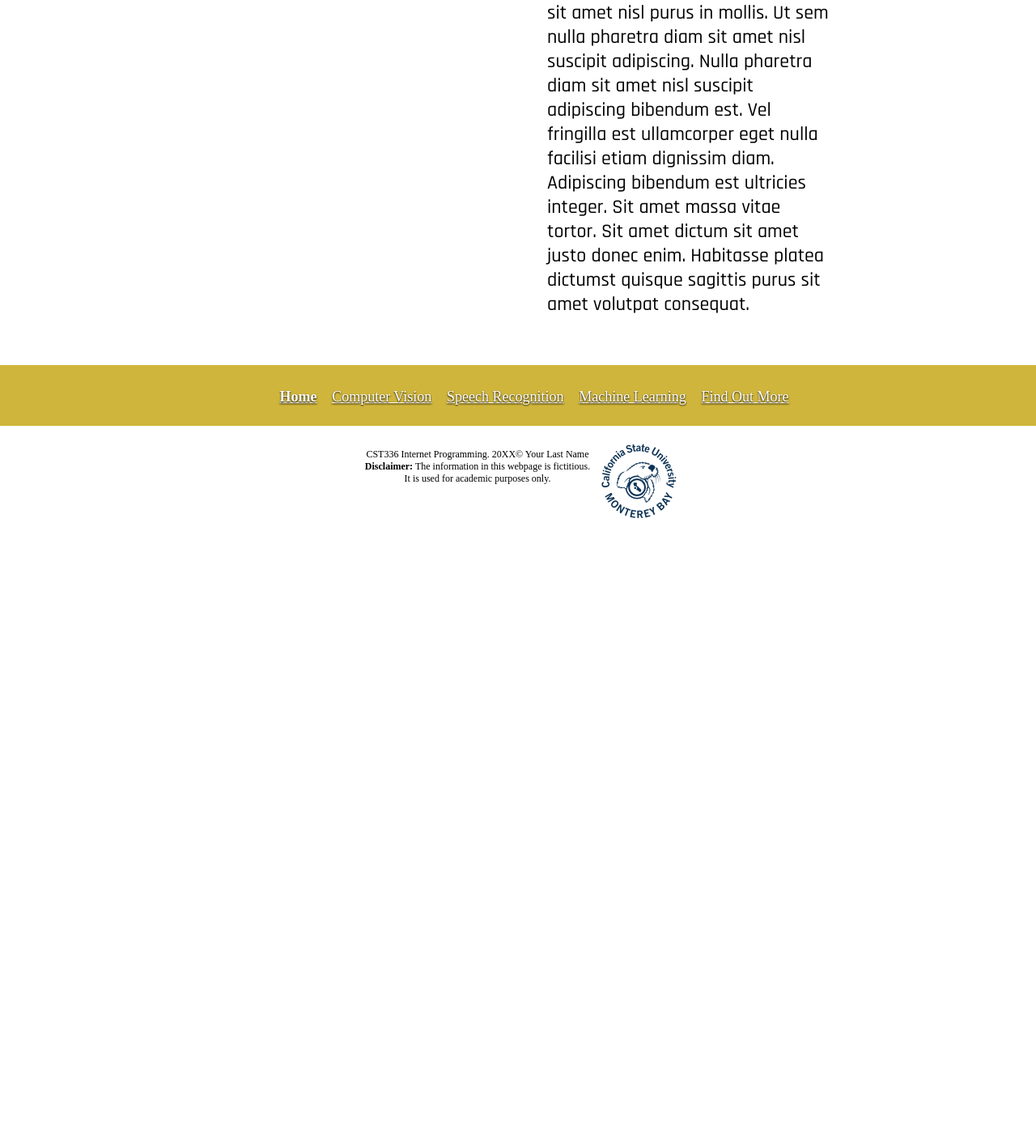
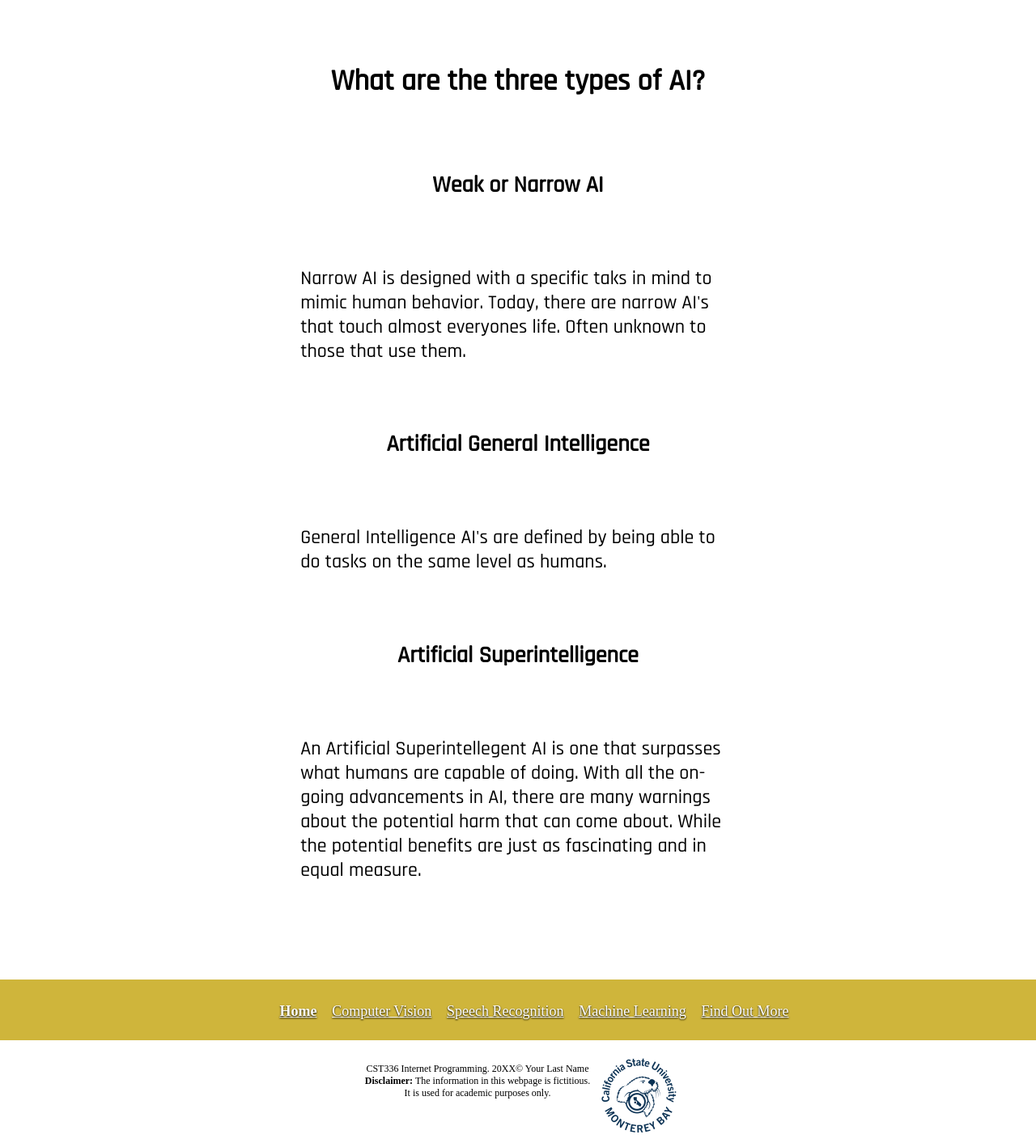
Before and after one commit to ndorazio137/CST336hw1, a PHP site: page / in a window 1280 px wide. Shown: the part 1099-2506 px from the top of the page at 81% size. Before the commit the page ends 1739 px from the top, so only its background shows below. Run offline with PHP 8.4, Linux system fonts and the light colour scheme.

Commit message:
Fixed layout problems, all thats left is adding text

```diff
--- a/css/styles.css
+++ b/css/styles.css
@@ -55,15 +55,28 @@ nav {
 
 .grid {
     display: inline-grid;
-    grid-template-columns: auto auto;
+    grid-template-columns: auto;
     max-width: 90vw;
     margin: 0vh 10vw;
 }
 
-.grid-items {
+.grid-item {
+    margin-left: 9vw;
+    margin-right: 9vw;
+}
+
+.grid-video, .grid-img {
+    margin-left: auto;
+    margin-right: auto;
+}
+
+h2, h3 {
     text-align: center;
-    justify-content: center;
-    padding: 10px 10px;
+}
+
+p {
+    margin-left: 10vw;
+    margin-right: 10vw;
 }
 
 #sources {
@@ -71,11 +84,11 @@ nav {
     display: grid;
     grid-template-columns: auto;
     justify-content: center;
-    text-align: center;
 }
 
 #source-header {
     text-decoration: underline;
+    text-align: center;
 }
 
 .bottom-menu {
--- a/index.html
+++ b/index.html
@@ -32,16 +32,47 @@
         <main>
             <div class="grid">
                 <div class="grid-item">
-                    <iframe width="420" height="315" src="https://www.youtube.com/embed/-aNW08ahM68" frameborder="0" allow="accelerometer; autoplay; encrypted-media; gyroscope; picture-in-picture" allowfullscreen></iframe>
+                    <h2>What Is AI?</h2>
+                    <br />
+                    <p>AI, meaning Artificial Intelligence is the field of training
+                    computers to intelligently think like humans to perform tasks.
+                    The meaning of intelligent thought can be broken down into three categories;
+                    Internal thought proccesses, reasoning, and behavior.
+                    </p>
+                    <br />
+                    <br />
                 </div>
-                <div class="grid item">
-                    <h2>What Is AI</h2>
+                <div class="grid-item grid-video">
+                <iframe width="420" height="315" src="https://www.youtube.com/embed/-aNW08ahM68"
+                    frameborder="0" allow="accelerometer; autoplay; encrypted-media; gyroscope; picture-in-picture"
+                    alt="Interesting Engineering: What is AI" allowfullscreen></iframe>
+                </div>
+                <br />
+                <br />
+                <div class="grid-item">
+                    <h2>What are the three types of AI?</h2>
                     <br />
-                    <p>Lorem ipsum dolor sit amet, consectetur adipiscing elit, sed do eiusmod tempor incididunt ut labore et dolore magna aliqua. Mi bibendum neque egestas congue. Libero nunc consequat interdum varius sit. Tellus cras adipiscing enim eu
-                        turpis egestas pretium. A iaculis at erat pellentesque adipiscing commodo elit at imperdiet. Tincidunt augue interdum velit euismod in pellentesque massa. Nec ullamcorper sit amet risus nullam eget felis. Felis bibendum ut tristique
-                        et egestas. Venenatis a condimentum vitae sapien pellentesque habitant morbi tristique senectus. Cursus sit amet dictum sit. Neque sodales ut etiam sit amet nisl purus in mollis. Ut sem nulla pharetra diam sit amet nisl suscipit
-                        adipiscing. Nulla pharetra diam sit amet nisl suscipit adipiscing bibendum est. Vel fringilla est ullamcorper eget nulla facilisi etiam dignissim diam. Adipiscing bibendum est ultricies integer. Sit amet massa vitae tortor. Sit
-                        amet dictum sit amet justo donec enim. Habitasse platea dictumst quisque sagittis purus sit amet volutpat consequat.</p>
+                    <div class="inner-grid-item">
+                    <h3>Weak or Narrow AI</h3>
+                    <br />
+                    <p>Narrow AI is designed with a specific taks in mind to mimic human behavior.
+                    Today, there are narrow AI's that touch almost everyones life. Often unknown
+                    to those that use them.</p>
+                    <br />
+                    <h3>Artificial General Intelligence</h3>
+                    <br />
+                    <p>General Intelligence AI's are defined by being able to do tasks on the same level
+                    as humans.</p>
+                    <br />
+                    <h3>Artificial Superintelligence</h3>
+                    <br />
+                    <p>An Artificial Superintellegent AI is one that surpasses what humans are capable of doing.
+                    With all the on-going advancements in AI, there are many warnings about the potential
+                    harm that can come about. While the potential benefits are just as fascinating and
+                    in equal measure.</p>
+                    </div>
+                    <br />
+                    <br />
                 </div>
             </div>
         </main>
--- a/sources.html
+++ b/sources.html
@@ -34,7 +34,9 @@
                 </div>
                 <div id="source-list">
                     <ul>
-                        <li><a href="https://www.youtube.com/channel/UCEuiOszNd6msGgqsD0f9YAQ" >Interesting Engineering</a></li>
+                        <li><a href="https://www.youtube.com/channel/UCEuiOszNd6msGgqsD0f9YAQ">Interesting Engineering</a></li>
+                        <li><a href="https://codebots.com/artificial-intelligence/the-3-types-of-ai-is-the-third-even-possible">Codebots Blog</a></li>
+                        <li><a href="https://images-na.ssl-images-amazon.com/images/I/51BotfLIjoL._SX393_BO1,204,203,200_.jpg">Artificial Intelligence: A Modern Approach (4th Edition)</a></li>
                     </ul>
                 <div>
             </div>
```
Also changed, not shown: computervision.html (+8 -9 lines), machinelearning.html (+4 -4 lines), speechrecognition.html (+8 -4 lines), img/data_has_a_better_idea.jpg (added), img/pepper_robot.jpg (added), img/speech_recognition.jpg (added).
